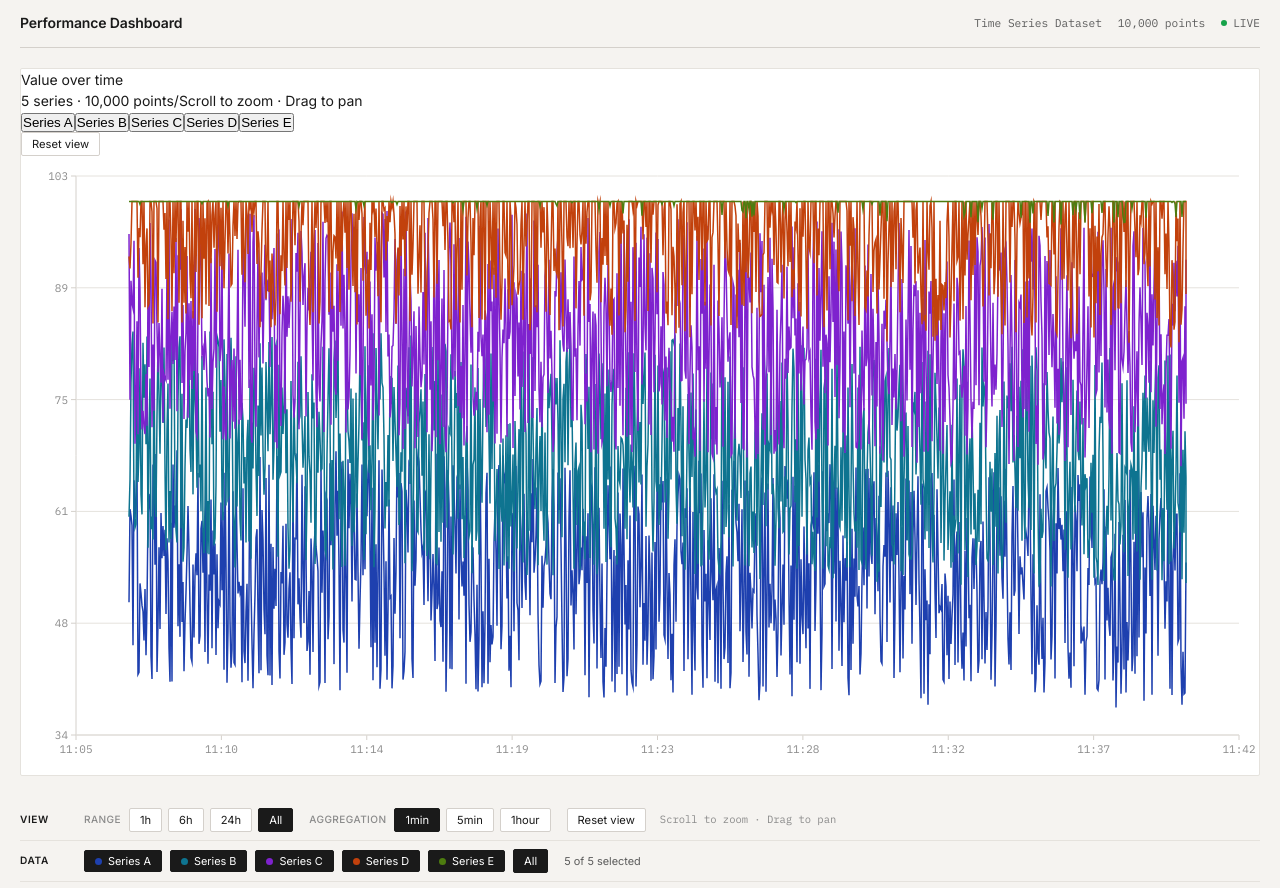
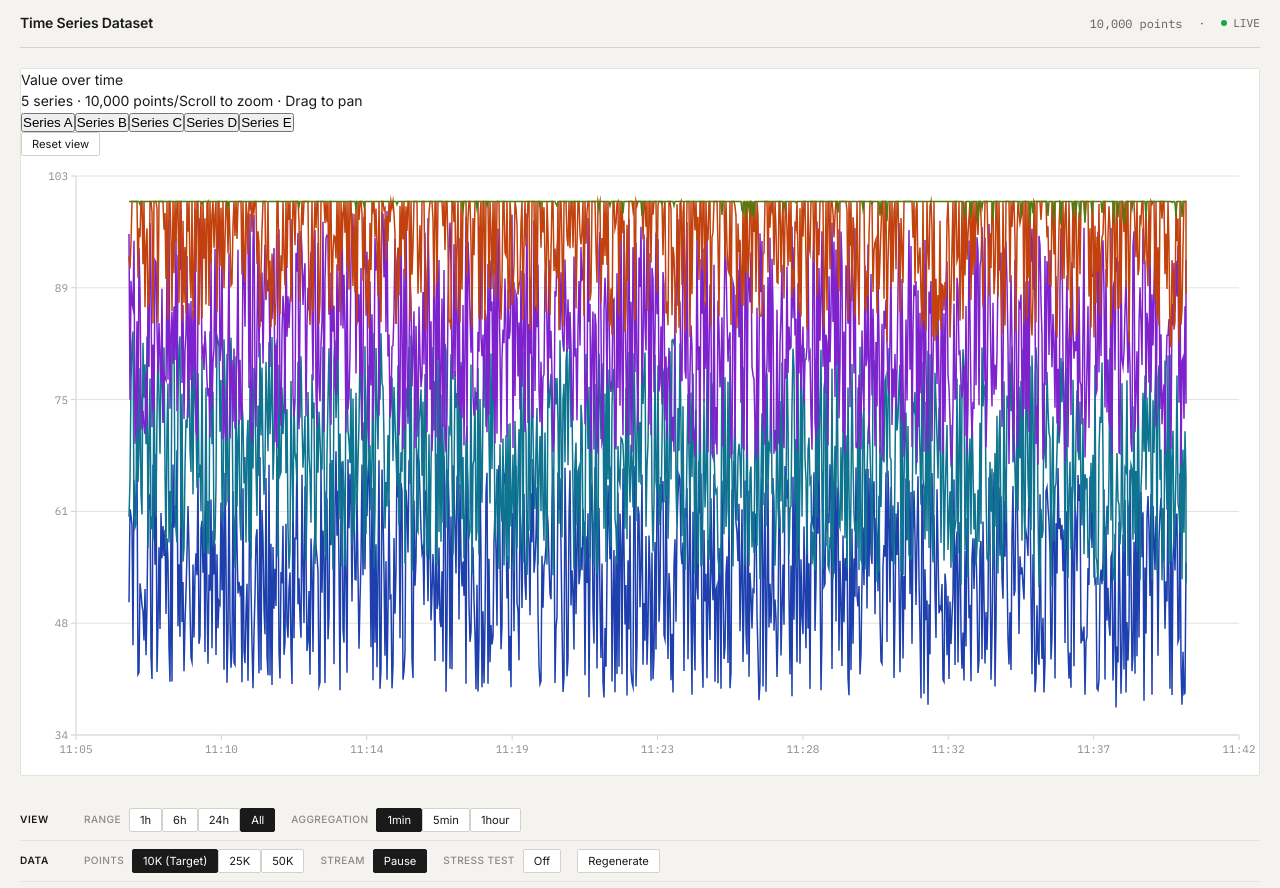
Before and after one commit to NM3806/performance-dashboard-flam, a Next.js app: page /dashboard in a window 1280 px wide. Shown: the top 888 px of the page. Built offline with nearby package versions, Linux system fonts and the light colour scheme.

Commit message:
feat: streamline controls to View and Load and simplify dataset header

```diff
--- a/components/controls/DashboardControls.tsx
+++ b/components/controls/DashboardControls.tsx
@@ -3,7 +3,6 @@
 import React, { useCallback } from 'react';
 import { useData } from '@/components/providers/DataProvider';
 import { AggregationPeriod } from '@/lib/types';
-import { getCategoryColor } from '@/lib/canvasUtils';
 
 const TIME_RANGES = [
   { label: '1h', ms: 60 * 60 * 1000 },
@@ -26,22 +25,17 @@ const LOAD_OPTIONS = [
 
 export const DashboardControls = React.memo(function DashboardControls() {
   const {
-    categories,
     filterState,
-    setSelectedCategories,
-    clearFilters,
     setTimeRange,
     setAggregation,
-    resetView,
     isStreaming,
     setStreamingEnabled,
     stressMode,
     setStressMode,
     dataPointTarget,
     setDataPointTarget,
+    resetData,
   } = useData();
-
-  const selected = filterState.categories;
 
   const handleTimeRange = useCallback(
     (ms: number) => {
@@ -62,16 +56,6 @@ export const DashboardControls = React.memo(function DashboardControls() {
     return Math.abs(duration - ms) < 1000;
   }
 
-  function toggleCategory(cat: string) {
-    const isSelected = selected.includes(cat);
-    if (isSelected) {
-      if (selected.length <= 1) return; // keep at least 1
-      setSelectedCategories(selected.filter((c) => c !== cat));
-    } else {
-      setSelectedCategories([...selected, cat]);
-    }
-  }
-
   return (
     <div className="dashboard-controls">
       {/* VIEW CONTROLS */}
@@ -79,9 +63,11 @@ export const DashboardControls = React.memo(function DashboardControls() {
         <span className="control-row-label">View</span>
         <div className="control-group">
           <span className="control-sublabel">Range</span>
+          <div className="button-group">
             {TIME_RANGES.map((tr) => (
               <button
                 key={tr.label}
+                type="button"
                 className={`control-button ${isTimeRangeActive(tr.ms) ? 'active' : ''}`}
                 onClick={() => handleTimeRange(tr.ms)}
               >
@@ -89,12 +75,15 @@ export const DashboardControls = React.memo(function DashboardControls() {
               </button>
             ))}
           </div>
+        </div>
 
         <div className="control-group">
           <span className="control-sublabel">Aggregation</span>
+          <div className="button-group">
             {AGGREGATIONS.map((agg) => (
               <button
                 key={agg.value}
+                type="button"
                 className={`control-button ${filterState.aggregation === agg.value ? 'active' : ''}`}
                 onClick={() => setAggregation(agg.value)}
               >
@@ -102,55 +91,19 @@ export const DashboardControls = React.memo(function DashboardControls() {
               </button>
             ))}
           </div>
-
-        <div className="control-group">
-          <button className="control-button" onClick={resetView}>
-            Reset view
-          </button>
-          <span className="control-hint">Scroll to zoom · Drag to pan</span>
         </div>
       </div>
 
-      {/* DATA CONTROLS */}
+      {/* DATA LOAD CONTROLS */}
       <div className="control-row">
         <span className="control-row-label">Data</span>
-        <div className="control-group filter-panel">
-          {categories.map((cat) => {
-            const isSelected = selected.includes(cat);
-            const color = getCategoryColor(cat, categories);
-            return (
-              <button
-                key={cat}
-                className={`filter-chip ${isSelected ? 'selected' : ''}`}
-                onClick={() => toggleCategory(cat)}
-              >
-                <span className="chip-dot" style={{ backgroundColor: color }} />
-                <span>{cat}</span>
-              </button>
-            );
-          })}
-
-          <button
-            className={`control-button ${selected.length === categories.length ? 'active' : ''}`}
-            onClick={clearFilters}
-          >
-            All
-          </button>
-
-          <span className="control-count">
-            {selected.length} of {categories.length} selected
-          </span>
-        </div>
-      </div>
-
-      {/* LOAD CONTROLS */}
-      <div className="control-row">
-        <span className="control-row-label">Load</span>
         <div className="control-group">
           <span className="control-sublabel">Points</span>
+          <div className="button-group">
             {LOAD_OPTIONS.map((opt) => (
               <button
                 key={opt.value}
+                type="button"
                 className={`control-button ${dataPointTarget === opt.value ? 'active' : ''}`}
                 onClick={() => setDataPointTarget(opt.value)}
               >
@@ -158,10 +111,12 @@ export const DashboardControls = React.memo(function DashboardControls() {
               </button>
             ))}
           </div>
+        </div>
 
         <div className="control-group">
           <span className="control-sublabel">Stream</span>
           <button
+            type="button"
             className={`control-button ${isStreaming ? 'active' : ''}`}
             onClick={() => setStreamingEnabled(!isStreaming)}
           >
@@ -170,12 +125,24 @@ export const DashboardControls = React.memo(function DashboardControls() {
         </div>
 
         <div className="control-group">
-          <span className="control-sublabel">Stress</span>
+          <span className="control-sublabel">Stress test</span>
           <button
+            type="button"
             className={`control-button ${stressMode ? 'active' : ''}`}
             onClick={() => setStressMode(!stressMode)}
           >
-            {stressMode ? 'Stress Mode: On (60Hz)' : 'Stress Mode: Off'}
+            {stressMode ? 'On' : 'Off'}
+          </button>
+        </div>
+
+        <div className="control-group">
+          <button
+            type="button"
+            className="control-button reload-btn"
+            onClick={resetData}
+            title="Generate fresh sample data"
+          >
+            Regenerate
           </button>
         </div>
       </div>
--- a/components/ui/DashboardHeader.tsx
+++ b/components/ui/DashboardHeader.tsx
@@ -14,10 +14,10 @@ export function DashboardHeader() {
   if (!mounted) {
     return (
       <header className="dashboard-header">
-        <h1>Performance Dashboard</h1>
+        <h1 className="header-title">Time Series Dataset</h1>
         <div className="header-meta">
-          <span>Time Series Dataset</span>
           <span>— points</span>
+          <span className="meta-dot">·</span>
           <span className="live-indicator">
             <span className="live-dot" />
             <span>CONNECTING</span>
@@ -32,10 +32,10 @@ export function DashboardHeader() {
 
   return (
     <header className="dashboard-header">
-      <h1>Performance Dashboard</h1>
+      <h1 className="header-title">Time Series Dataset</h1>
       <div className="header-meta">
-        <span>Time Series Dataset</span>
-        <span>{pointCount.toLocaleString()} points</span>
+        <span className="mono">{pointCount.toLocaleString()} points</span>
+        <span className="meta-dot">·</span>
         <span className="live-indicator">
           <span className={`live-dot ${isStreaming ? 'live' : 'paused'}`} />
           <span>{isStreaming ? 'LIVE' : 'PAUSED'}</span>
```
Lines whose indentation alone changed are shown as unchanged.
